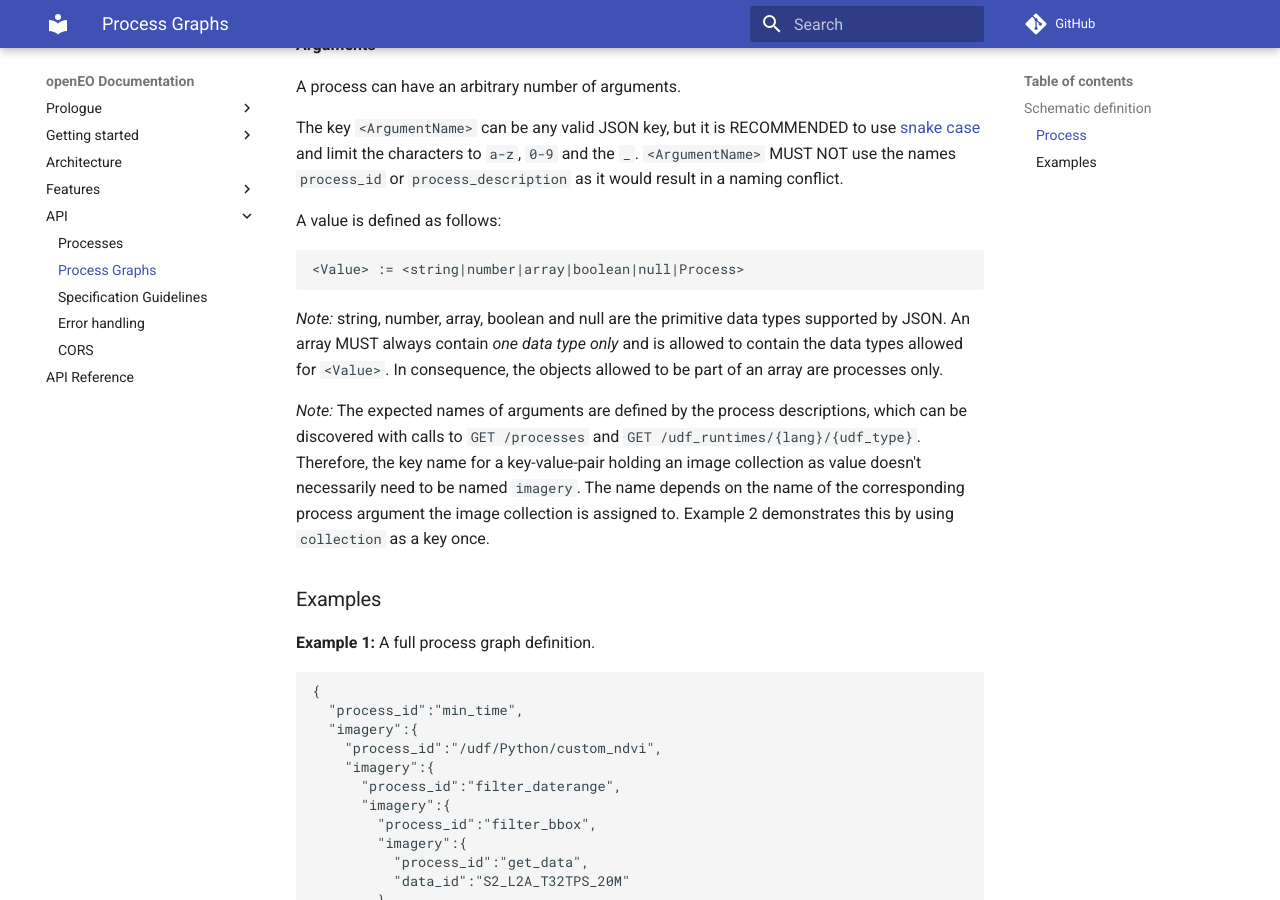
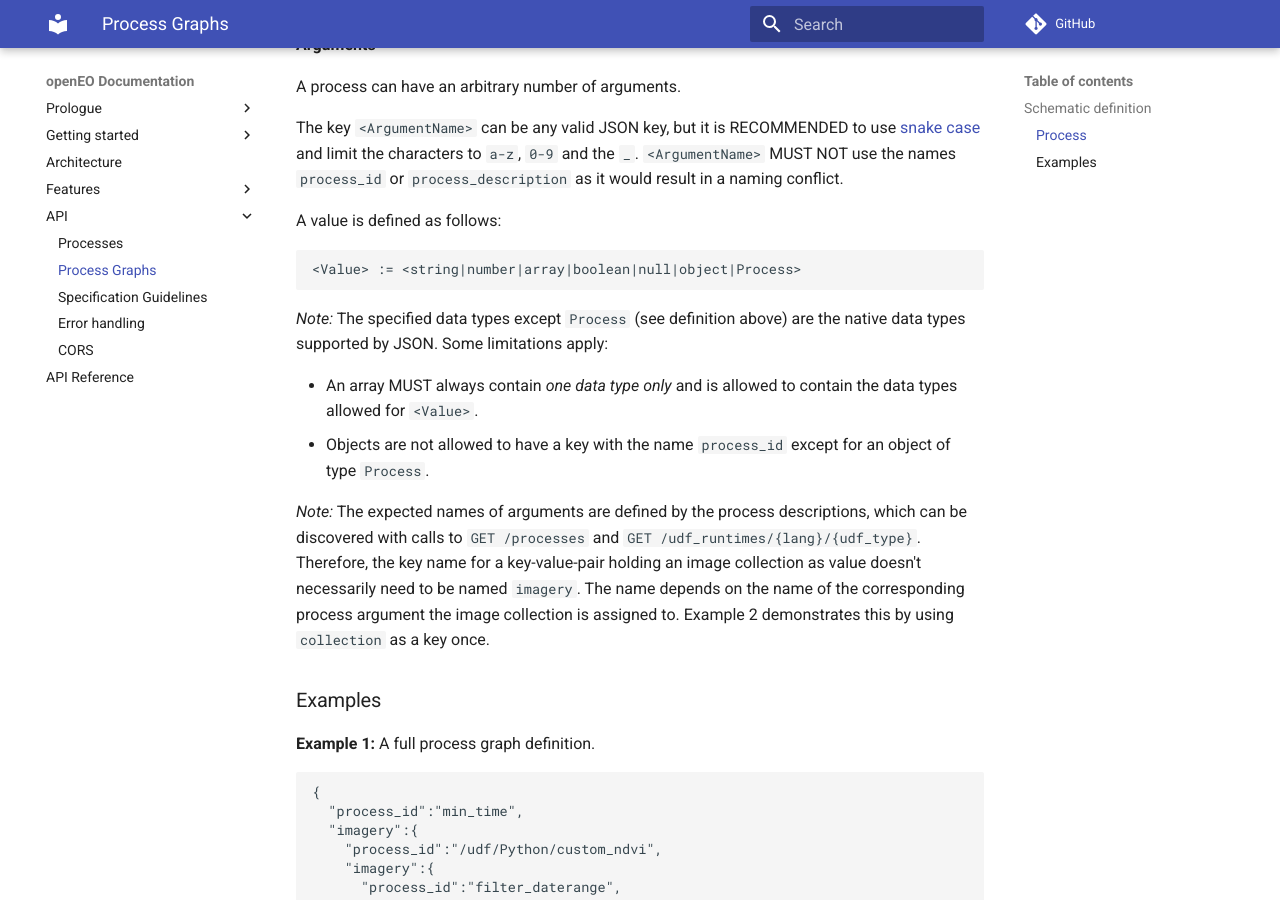
Before and after one commit to Open-EO/openeo-api, an MkDocs documentation site: the page built from docs/processgraphs.md, in a window 1280 px wide and 900 px high, scrolled down 874 px. Built offline with MkDocs 1.6.1 and Material for MkDocs 9.7.7, drawn with Linux system fonts in a browser that asks for light colours; comment, search, counter and statistics services are not loaded; old or Windows-style settings are respelled for this version of MkDocs.

Commit message:
Added object as valid type for process arguments (#107).

````diff
--- a/docs/processgraphs.md
+++ b/docs/processgraphs.md
@@ -34,10 +34,13 @@ The key `<ArgumentName>` can be any valid JSON key, but it is RECOMMENDED to use
 A value is defined as follows:
 
 ```
-<Value> := <string|number|array|boolean|null|Process>
+<Value> := <string|number|array|boolean|null|object|Process>
 ```
 
-*Note:* string, number, array, boolean and null are the primitive data types supported by JSON. An array MUST always contain *one data type only* and is allowed to contain the data types allowed for `<Value>`. In consequence, the objects allowed to be part of an array are processes only.
+*Note:* The specified data types except `Process` (see definition above) are the native data types supported by JSON. Some limitations apply:
+
+* An array MUST always contain *one data type only* and is allowed to contain the data types allowed for `<Value>`.
+* Objects are not allowed to have a key with the name `process_id` except for an object of type `Process`.
 
 *Note:* The expected names of arguments are defined by the process descriptions, which can be discovered with calls to `GET /processes` and `GET /udf_runtimes/{lang}/{udf_type}`. Therefore, the key name for a key-value-pair holding an image collection as value doesn't necessarily need to be named `imagery`. The name depends on the name of the corresponding process argument the image collection is assigned to. Example 2 demonstrates this by using `collection` as a key once.
 
````
